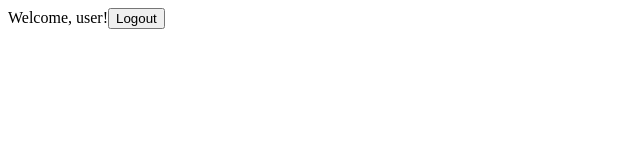
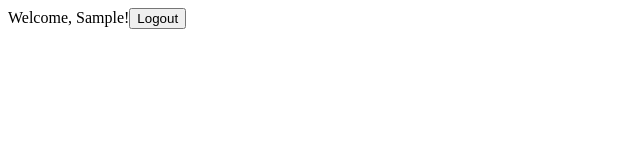
Before and after one commit to chinel/react-instagram-clone, a React (Create React App) app: page / in a window 1280 px wide. Both pictures are taken after typing "Sample" into the empty fields and a click on the button "Submit". Shown: the top 160 px of the page, without its empty margins (0-640 px from the left). Built offline with nearby package versions, Linux system fonts and the light colour scheme.

Commit message:
passed the logged in user to the header component

```diff
--- a/src/App.js
+++ b/src/App.js
@@ -10,7 +10,7 @@ function App() {
 
   return (
     <>
-      <Header />
+      <Header user={user} />
     </>
   );
 }
--- a/src/components/Header.js
+++ b/src/components/Header.js
@@ -1,10 +1,9 @@
 import React from "react";
 
-function Header() {
+function Header({ user }) {
   return (
     <div>
-      Welcome, user!
-      <button>Logout</button>
+      Welcome, {user}!<button>Logout</button>
     </div>
   );
 }
```
Also changed, not shown: 1 other file (tests, documents, lock files or other folders).
